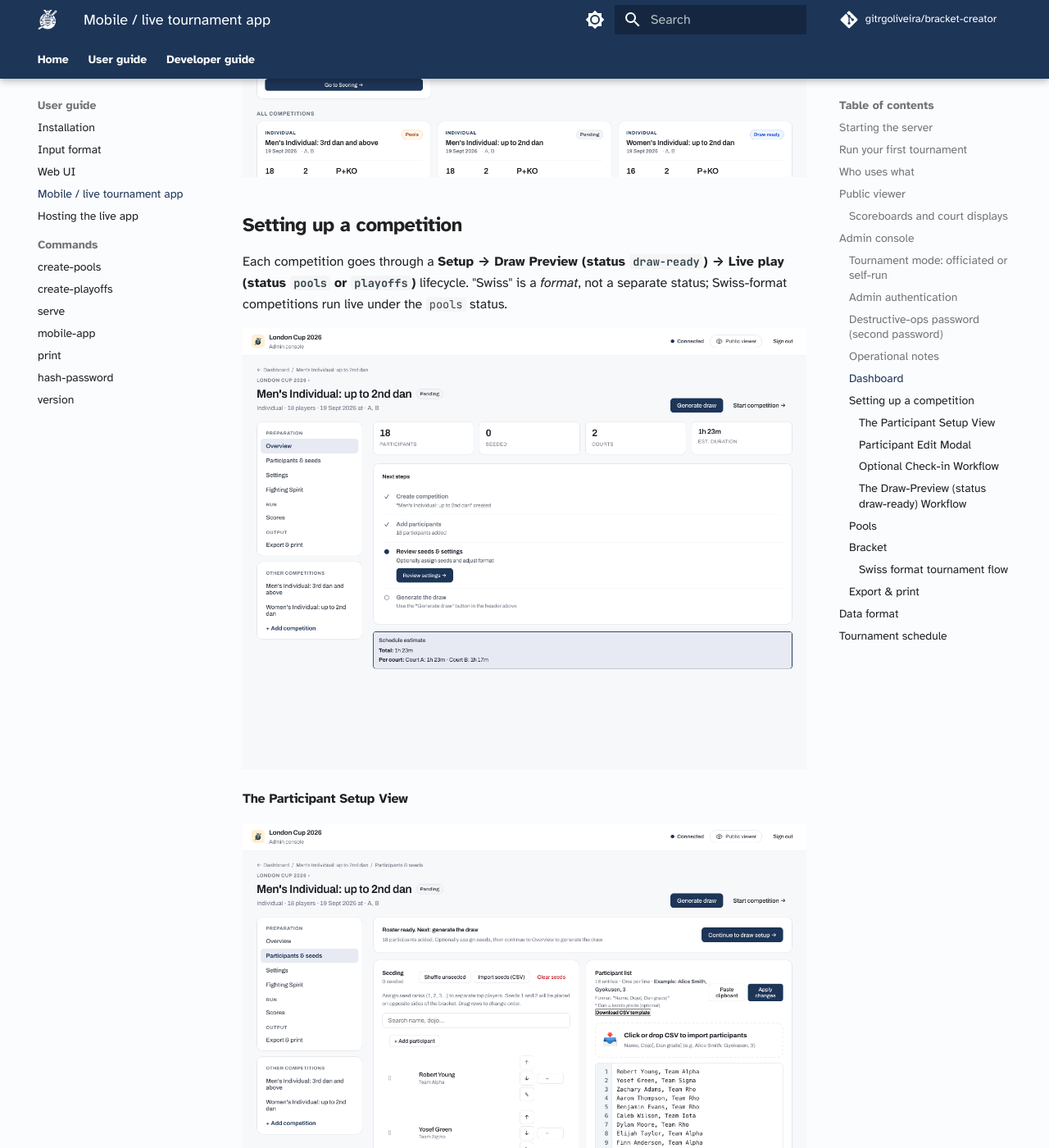
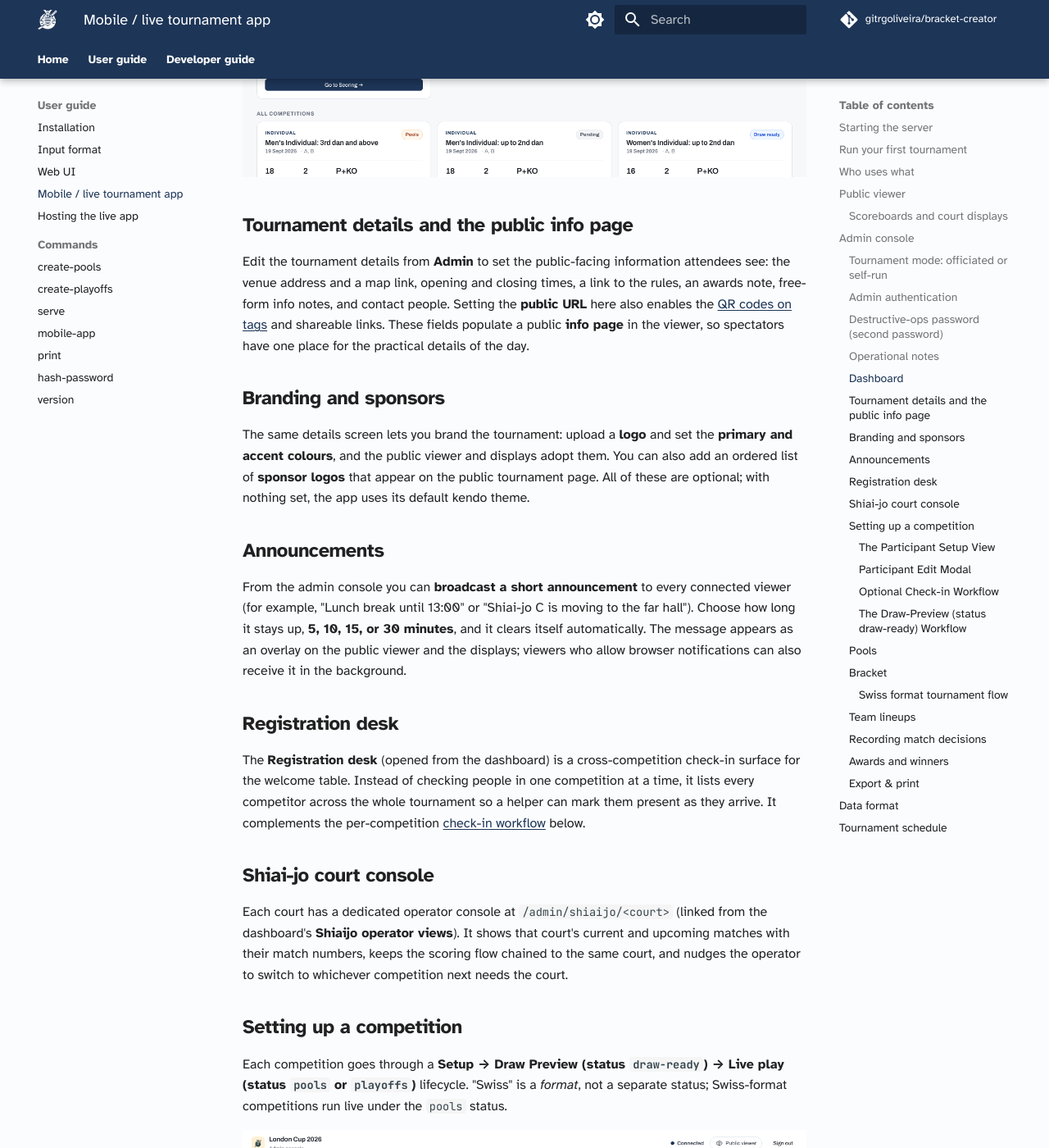
Before and after one commit to gitrgoliveira/bracket-creator, an MkDocs documentation site: the page built from docs/user-guide/mobile-app.md, in a window 1280 px wide and 1400 px high, scrolled down 12467 px. Shown: the whole window at 82% size. Built offline with MkDocs 1.6.1 and Material for MkDocs 9.7.7, drawn with Linux system fonts in a browser that asks for light colours; comment, search, counter and statistics services are not loaded; some of the changed text lies outside the part shown.

Commit message:
docs: document remaining live-app features in the mobile-app guide
Add sections for features that previously had no user docs: tournament details
and the public info page, branding and sponsors, announcements, the registration
desk, the shiai-jo court console, team lineups, recording match decisions
(kiken/fusenpai/fusensho/daihyosen and reinstatement), and awards and winners
(podium with two 3rd places, all-competition winners view, fighting-spirit
awards).

Co-Authored-By: Claude Opus 4.8 <noreply@anthropic.com>

```diff
--- a/docs/user-guide/mobile-app.md
+++ b/docs/user-guide/mobile-app.md
@@ -202,6 +202,26 @@ The dashboard lists all competitions. Each card shows the competition type, numb
 
 ![Admin dashboard: tournament header, totals, shiai-jo operator views, and competition cards tagged Pending, Draw ready, and Pools.](../screenshots/mobile-dashboard.png)
 
+### Tournament details and the public info page
+
+Edit the tournament details from **Admin** to set the public-facing information attendees see: the venue address and a map link, opening and closing times, a link to the rules, an awards note, free-form info notes, and contact people. Setting the **public URL** here also enables the [QR codes on tags](#export-print) and shareable links. These fields populate a public **info page** in the viewer, so spectators have one place for the practical details of the day.
+
+### Branding and sponsors
+
+The same details screen lets you brand the tournament: upload a **logo** and set the **primary and accent colours**, and the public viewer and displays adopt them. You can also add an ordered list of **sponsor logos** that appear on the public tournament page. All of these are optional; with nothing set, the app uses its default kendo theme.
+
+### Announcements
+
+From the admin console you can **broadcast a short announcement** to every connected viewer (for example, "Lunch break until 13:00" or "Shiai-jo C is moving to the far hall"). Choose how long it stays up, **5, 10, 15, or 30 minutes**, and it clears itself automatically. The message appears as an overlay on the public viewer and the displays; viewers who allow browser notifications can also receive it in the background.
+
+### Registration desk
+
+The **Registration desk** (opened from the dashboard) is a cross-competition check-in surface for the welcome table. Instead of checking people in one competition at a time, it lists every competitor across the whole tournament so a helper can mark them present as they arrive. It complements the per-competition [check-in workflow](#optional-check-in-workflow) below.
+
+### Shiai-jo court console
+
+Each court has a dedicated operator console at `/admin/shiaijo/<court>` (linked from the dashboard's **Shiaijo operator views**). It shows that court's current and upcoming matches with their match numbers, keeps the scoring flow chained to the same court, and nudges the operator to switch to whichever competition next needs the court.
+
 ### Setting up a competition
 
 Each competition goes through a **Setup → Draw Preview (status `draw-ready`) → Live play (status `pools` or `playoffs`)** lifecycle. "Swiss" is a *format*, not a separate status; Swiss-format competitions run live under the `pools` status.
@@ -270,6 +290,25 @@ For large individual tournaments using the **Swiss** format:
 3. **Cumulative Standings**: Standings are calculated in real time based on wins, points scored, head-to-head records, and stable alphabetical sorting. This cumulative standings view is public (no authentication required) so spectators can track who is leading the field at any point.
 4. **Advancement**: Click **Generate next round** to compute pairings for the subsequent round. This increments `swissCurrentRound` and broadcasts `swiss_round_generated` SSE events to refresh all screens.
 
+### Team lineups
+
+In team competitions you set each team's **fighting order** across the positions Senpo, Jiho, Chuken, Fukusho, and Taisho (or fewer for smaller team sizes). A lineup is set **per team match**, and you can reuse the previous round's order with **Copy from previous match**. The editor enforces the FIK rules for an incomplete team: Senpo and Taisho must always be filled; a single vacancy must be Jiho, two vacancies must be Jiho and Fukusho, and three or more empty positions disqualify the team. Lineups appear on the viewer, the court display, and the streaming overlay.
+
+### Recording match decisions
+
+Not every bout is decided on points. The score editor records the kendo outcomes described in the [rules guide](https://github.com/gitrgoliveira/bracket-creator/blob/main/running_a_kendo_tournament.md#withdrawal-mid-tournament-kiken):
+
+- **Kiken** (withdrawal): **voluntary** (FIK Art. 31) is permanent, the competitor takes no further matches; **injury** (FIK Art. 30) can be **reinstated** later by the operator if the competitor recovers.
+- **Fusenpai** (a no-show default loss) and **fusensho** (a per-bout default win in team matches).
+- **Daihyosen** (a representative bout) to settle a tied team encounter in the knockout.
+- **Hikiwake** (a draw) in pools.
+
+A kiken or fusenpai marks the loser ineligible for further matches, and the app blocks starting an ineligible competitor until they are reinstated, so a withdrawal cannot silently re-enter the draw.
+
+### Awards and winners
+
+When a competition finishes, the public viewer shows its **podium**, following the kendo convention of **1st, 2nd, and two equal 3rd places** (there is no bronze-medal match). For a mixed competition still in its pool phase, it shows a provisional cross-pool ranking until the knockout decides the final places. Operators also get an **all-competition winners** view that gathers every result in one place, and each competition can carry optional **fighting-spirit (敢闘賞) awards**, free-text individual honours that also appear to viewers.
+
 ### Export & print
 
 A competition's **Export & print** offers two formats:
```
